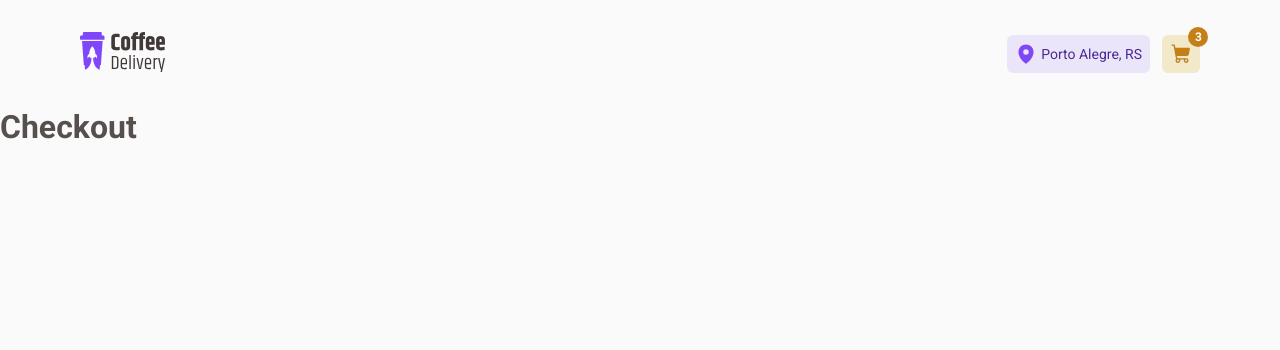
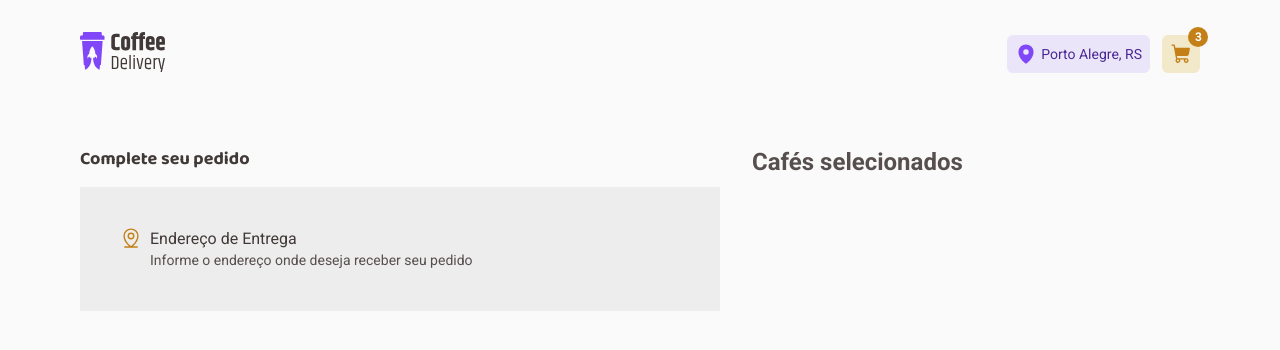
Before and after one commit to Bellorico323/Coffee-Delivery-Ignite, a React (Vite) app: page /Checkout in a window 1280 px wide. Shown: the top 350 px of the page. Built offline with nearby package versions, Linux system fonts and the light colour scheme.

Commit message:
Starting chekout layout

```diff
--- a/src/pages/Checkout/index.tsx
+++ b/src/pages/Checkout/index.tsx
@@ -1,7 +1,36 @@
+import { MapPinLine } from '@phosphor-icons/react'
+import {
+  CardHeader,
+  CheckoutContainer,
+  CoffeeCard,
+  LocationDetails,
+  OrderDetails,
+} from './style'
+import { useTheme } from 'styled-components'
+
 export function Checkout() {
+  const theme = useTheme()
   return (
-    <>
-      <h1>Checkout</h1>
-    </>
+    <div>
+      <CheckoutContainer>
+        <OrderDetails>
+          <h2>Complete seu pedido</h2>
+          <LocationDetails>
+            <CardHeader>
+              <div>
+                <MapPinLine size={22} color={theme['yellow-800']} />
+              </div>
+              <div>
+                <h3>Endereço de Entrega</h3>
+                <span>Informe o endereço onde deseja receber seu pedido</span>
+              </div>
+            </CardHeader>
+          </LocationDetails>
+        </OrderDetails>
+        <CoffeeCard>
+          <h2>Cafés selecionados</h2>
+        </CoffeeCard>
+      </CheckoutContainer>
+    </div>
   )
 }
--- a/src/pages/Checkout/style.ts
+++ b/src/pages/Checkout/style.ts
@@ -0,0 +1,49 @@
+import styled from 'styled-components'
+import { tipografia } from '../../styles/tipografia'
+
+export const CheckoutContainer = styled.div`
+  max-width: 1160px;
+  margin: 0 auto;
+  padding: 40px 20px;
+
+  display: flex;
+  gap: 2rem;
+`
+
+export const OrderDetails = styled.div`
+  display: flex;
+  flex-direction: column;
+  width: 640px;
+
+  > h2 {
+    ${tipografia.fonts.titleXS};
+    color: ${(props) => props.theme['brown-700']};
+  }
+`
+export const LocationDetails = styled.div`
+  display: flex;
+  flex-direction: column;
+  margin-top: 1rem;
+
+  background-color: ${(props) => props.theme['gray-200']};
+  padding: 40px;
+`
+export const CardHeader = styled.header`
+  display: flex;
+  height: 44px;
+  justify-content: flex-start;
+  gap: 0.5rem;
+
+  div > h3 {
+    margin-top: 2px;
+    ${tipografia.fonts.textM}
+    color: ${(props) => props.theme['brown-700']};
+  }
+
+  div > span {
+    ${tipografia.fonts.textS};
+    line-height: 1.3;
+  }
+`
+
+export const CoffeeCard = styled.div``
--- a/src/pages/Home/components/Card/index.tsx
+++ b/src/pages/Home/components/Card/index.tsx
@@ -9,6 +9,7 @@ import {
   Tag,
   Value,
 } from './style'
+import { useState } from 'react'
 
 type CoffeeProps = {
   coffee: {
@@ -22,6 +23,16 @@ type CoffeeProps = {
 }
 
 export function Card({ coffee }: CoffeeProps) {
+  const [numberOfItens, setNumberOfItens] = useState(0)
+
+  function improveNumberOfItens() {
+    setNumberOfItens(numberOfItens + 1)
+  }
+
+  function decreaseNumberOfItens() {
+    if (numberOfItens > 0) setNumberOfItens(numberOfItens - 1)
+  }
+
   return (
     <CardContainer>
       <img src={coffee.image} alt={coffee.title} />
@@ -42,11 +53,11 @@ export function Card({ coffee }: CoffeeProps) {
         </Price>
         <Actions>
           <Counter>
-            <button>
+            <button onClick={decreaseNumberOfItens}>
               <Minus size={14} weight="bold" />
             </button>
-            <span>1</span>
-            <button>
+            <span>{numberOfItens}</span>
+            <button onClick={improveNumberOfItens}>
               <Plus size={14} weight="bold" />
             </button>
           </Counter>
```
